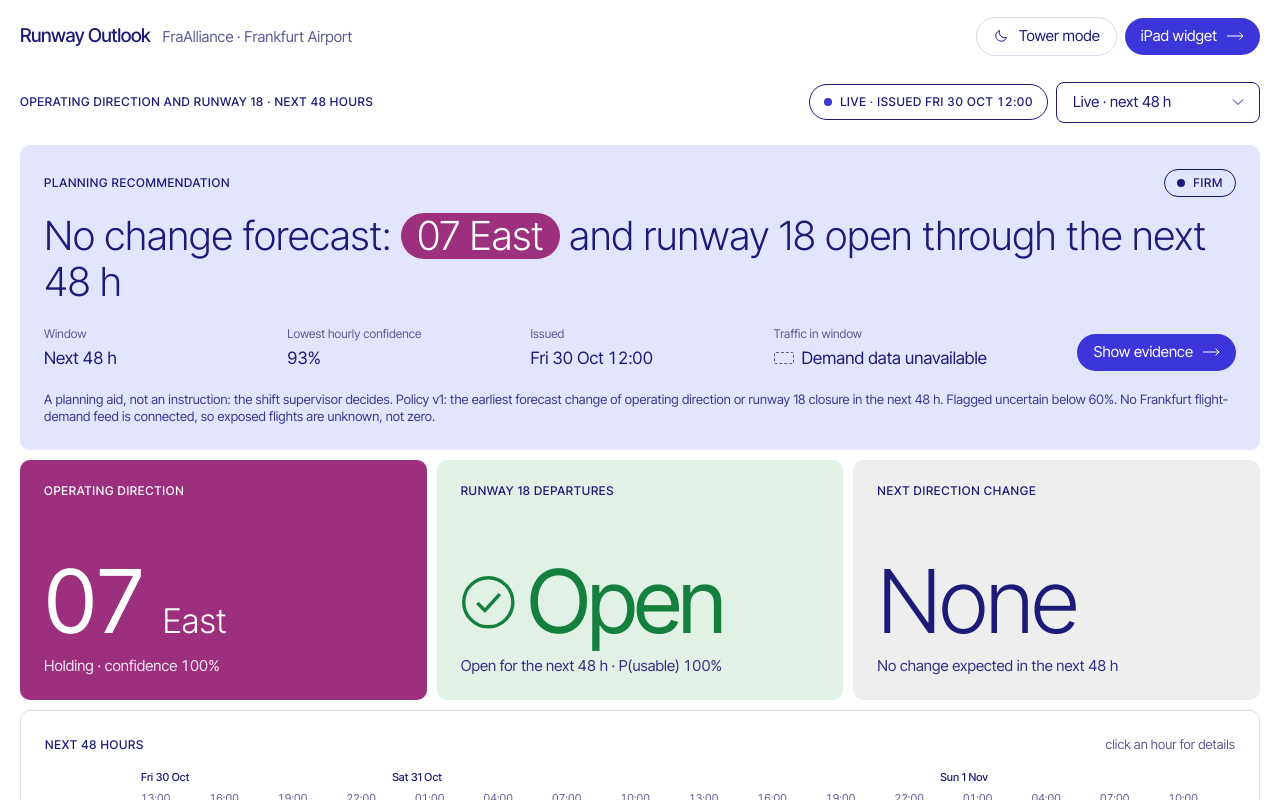
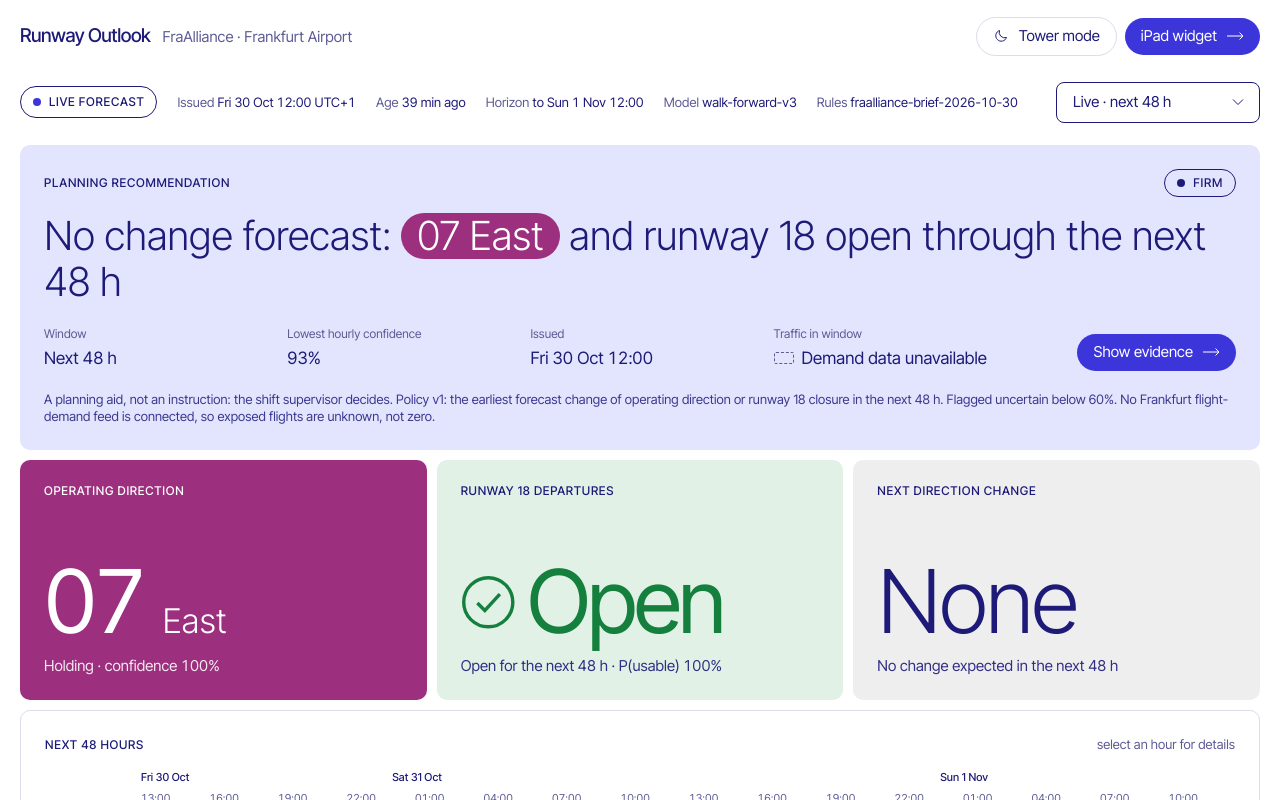
Before and after one commit to werister/aiw-codex-hack, a Next.js app in the folder web/: page / in a window 1280 px wide. Shown: the top 800 px of the page. Built offline with nearby package versions, Linux system fonts and the light colour scheme.

Commit message:
feat: forecast provenance above the summary

```diff
--- a/web/src/components/ForecastApp.tsx
+++ b/web/src/components/ForecastApp.tsx
@@ -6,12 +6,13 @@ import type { ForecastResponse } from "@/lib/forecast-types";
 import { EvidenceChain } from "./EvidenceChain";
 import { HourDetail } from "./HourDetail";
 import { NowPanel } from "./NowPanel";
+import { Provenance } from "./Provenance";
 import { QualityPanel } from "./QualityPanel";
 import { Recommendation, planFrom } from "./Recommendation";
 import { RunwayMap } from "./RunwayMap";
 import { Timeline } from "./Timeline";
 import { ThemeToggle } from "./ThemeToggle";
-import { Arrow, Panel, cx, dayLabel, hhmm } from "./ui";
+import { Arrow, Panel, dayLabel, hhmm } from "./ui";
 
 type Option = { label: string; file: string };
 
@@ -89,15 +90,9 @@ export function ForecastApp() {
         </nav>
       </header>
 
-      <section className="flex flex-wrap items-center justify-between gap-x-8 gap-y-3 pb-3">
-        <p className="eyebrow text-ink">Operating direction and runway 18 · next 48 hours</p>
+      <section className="flex flex-wrap items-center justify-between gap-x-8 gap-y-3 pb-3" aria-label="Forecast provenance">
+        {f ? <Provenance f={f} /> : <span />}
         <div className="flex flex-wrap items-center gap-2">
-          {f && (
-            <span className="eyebrow inline-flex items-center gap-2 rounded-full border border-ink px-3.5 py-2.5 tabular">
-              <span className={cx("size-2 rounded-full", f.mode === "live" ? "bg-accent" : "border border-ink")} />
-              {f.mode === "live" ? "Live" : "Hindcast"} · issued {dayLabel(f.issued_local)} {hhmm(f.issued_local)}
-            </span>
-          )}
           <label className="relative">
             <span className="sr-only">Forecast day</span>
             <select
@@ -122,7 +117,9 @@ export function ForecastApp() {
       </section>
 
       {error && (
-        <p className="rounded-card border border-line bg-panel-2 px-4 py-3 text-[15px]">This forecast file could not be loaded.</p>
+        <p className="rounded-card border border-line bg-panel-2 px-4 py-3 text-[15px]">
+          Forecast unavailable: this day&apos;s file could not be loaded. Pick another day or reload the page.
+        </p>
       )}
 
       {f && h && (
@@ -143,7 +140,7 @@ export function ForecastApp() {
             title="Next 48 hours"
             aside={
               <span className="text-[13px] text-muted">
-                {hits ? `Flown vs forecast: ${hits.ok}/${hits.n} hours right · ` : ""}click an hour for details
+                {hits ? `Recorded vs forecast: ${hits.ok} of ${hits.n} recorded hours match · ` : ""}select an hour for details
               </span>
             }
           >
@@ -155,13 +152,13 @@ export function ForecastApp() {
           </div>
 
           <div className="grid gap-2.5 lg:grid-cols-[3fr_2fr]">
-            <Panel title={`Ops view at ${dayLabel(h.local)} ${hhmm(h.local)}`}>
+            <Panel title={`Ops view · simulation · ${dayLabel(h.local)} ${hhmm(h.local)}`}>
               <RunwayMap
                 od={h.od}
                 r18Open={h.p_18_usable >= 0.5}
                 windDir={h.wind_dir_deg}
                 windKt={h.wind_kt}
-                label={`Forecast for +${h.lead_h} h · confidence ${h.certainty}%`}
+                label={`Forecast for +${h.lead_h} h · certainty score ${h.certainty}/100`}
               />
             </Panel>
             <HourDetail h={h} />
--- /dev/null
+++ b/web/src/components/Provenance.tsx
@@ -0,0 +1,71 @@
+"use client";
+
+import { useSyncExternalStore } from "react";
+import type { ForecastResponse } from "@/lib/forecast-types";
+import { cx, dayLabel, hhmm } from "./ui";
+
+// Wall clock in whole minutes; null on the server so the first render matches.
+function subscribeMinute(cb: () => void) {
+  const t = setInterval(cb, 30_000);
+  return () => clearInterval(t);
+}
+const minuteNow = () => Math.floor(Date.now() / 60_000);
+
+export function useNowMs() {
+  const m = useSyncExternalStore(subscribeMinute, minuteNow, () => null);
+  return m == null ? null : m * 60_000;
+}
+
+const utcMs = (iso: string) => Date.parse(iso.endsWith("Z") ? iso : iso + "Z");
+
+// Berlin offset from the pair of stamps the producer writes, e.g. "UTC+1".
+export function utcOffset(utcIso: string, local: string) {
+  const h = Math.round((Date.parse(local + "Z") - utcMs(utcIso)) / 3_600_000);
+  return `UTC${h >= 0 ? "+" : "−"}${Math.abs(h)}`;
+}
+
+function ago(ms: number) {
+  const min = Math.max(0, Math.round(ms / 60_000));
+  if (min < 60) return `${min} min ago`;
+  const h = Math.floor(min / 60);
+  if (h < 48) return `${h} h ${min % 60} min ago`;
+  return `${Math.floor(h / 24)} days ago`;
+}
+
+// Where this forecast comes from, above everything it says.
+export function Provenance({ f, compact }: { f: ForecastResponse; compact?: boolean }) {
+  const now = useNowMs();
+  const issued = utcMs(f.issued_at);
+  const last = f.hours[f.hours.length - 1];
+  const elapsed = now != null && now >= utcMs(last.time) + 3_600_000;
+  const fallback = f.model_version === "rules-fallback";
+
+  const items: [string, string][] = [
+    ["Issued", `${dayLabel(f.issued_local)} ${hhmm(f.issued_local)} ${utcOffset(f.issued_at, f.issued_local)}`],
+    ["Age", now == null ? "–" : ago(now - issued)],
+    ["Horizon", elapsed ? "Elapsed" : `to ${dayLabel(last.local)} ${hhmm(last.local)}`],
+    ["Rules", f.rules_version],
+  ];
+  if (!fallback) items.splice(3, 0, ["Model", f.model_version]);
+
+  return (
+    <div className={cx("flex flex-wrap items-center gap-x-5 gap-y-2 text-[13px]", compact && "text-[12px]")}>
+      <span
+        className="eyebrow inline-flex items-center gap-2 rounded-full border border-ink px-3 py-2"
+        title={f.mode === "live" ? "Issued from the latest inputs. Not a live ATC or DFS feed." : "A past day, forecast with archived inputs only."}
+      >
+        <span className={cx("size-2 rounded-full", f.mode === "live" ? "bg-accent" : "border border-ink")} />
+        {f.mode === "live" ? "Live forecast" : "Historical forecast"}
+      </span>
+      {fallback && (
+        <span className="eyebrow rounded-full bg-ink px-3 py-2 text-bg">Rules fallback · not the trained model</span>
+      )}
+      {items.map(([k, v]) => (
+        <span key={k} className={cx("tabular", k === "Horizon" && elapsed && "font-semibold")}>
+          <span className="text-muted">{k} </span>
+          {v}
+        </span>
+      ))}
+    </div>
+  );
+}
--- a/web/src/components/Widget.tsx
+++ b/web/src/components/Widget.tsx
@@ -4,10 +4,11 @@ import Link from "next/link";
 import { useState } from "react";
 import { useForecast } from "./ForecastApp";
 import { NowPanel } from "./NowPanel";
+import { Provenance } from "./Provenance";
 import { Recommendation } from "./Recommendation";
 import { ThemeToggle } from "./ThemeToggle";
 import { Timeline } from "./Timeline";
-import { Arrow, Panel, dayLabel, hhmm } from "./ui";
+import { Arrow, Panel } from "./ui";
 
 // iPad widget for ops staff and pilots: the three answers and a two-row timeline.
 export function Widget() {
@@ -16,12 +17,9 @@ export function Widget() {
   if (!f) return null;
   return (
     <div className="mx-auto flex min-h-screen w-full max-w-[1180px] flex-col gap-2.5 px-4 pb-5 sm:px-5">
-      <header className="flex h-[64px] items-center gap-3">
+      <header className="flex h-[56px] items-center gap-3">
         <div className="flex min-w-0 items-baseline gap-3">
           <h1 className="text-[19px] font-medium tracking-tight">Runway Outlook</h1>
-          <span className="truncate text-[15px] text-muted tabular">
-            issued {dayLabel(f.issued_local)} {hhmm(f.issued_local)}
-          </span>
         </div>
         <nav className="ml-auto flex items-center gap-2">
           <ThemeToggle />
@@ -30,6 +28,7 @@ export function Widget() {
           </Link>
         </nav>
       </header>
+      <Provenance f={f} compact />
       <Recommendation f={f} compact />
       <NowPanel f={f} compact />
       <Panel title="Next 48 hours">
```
